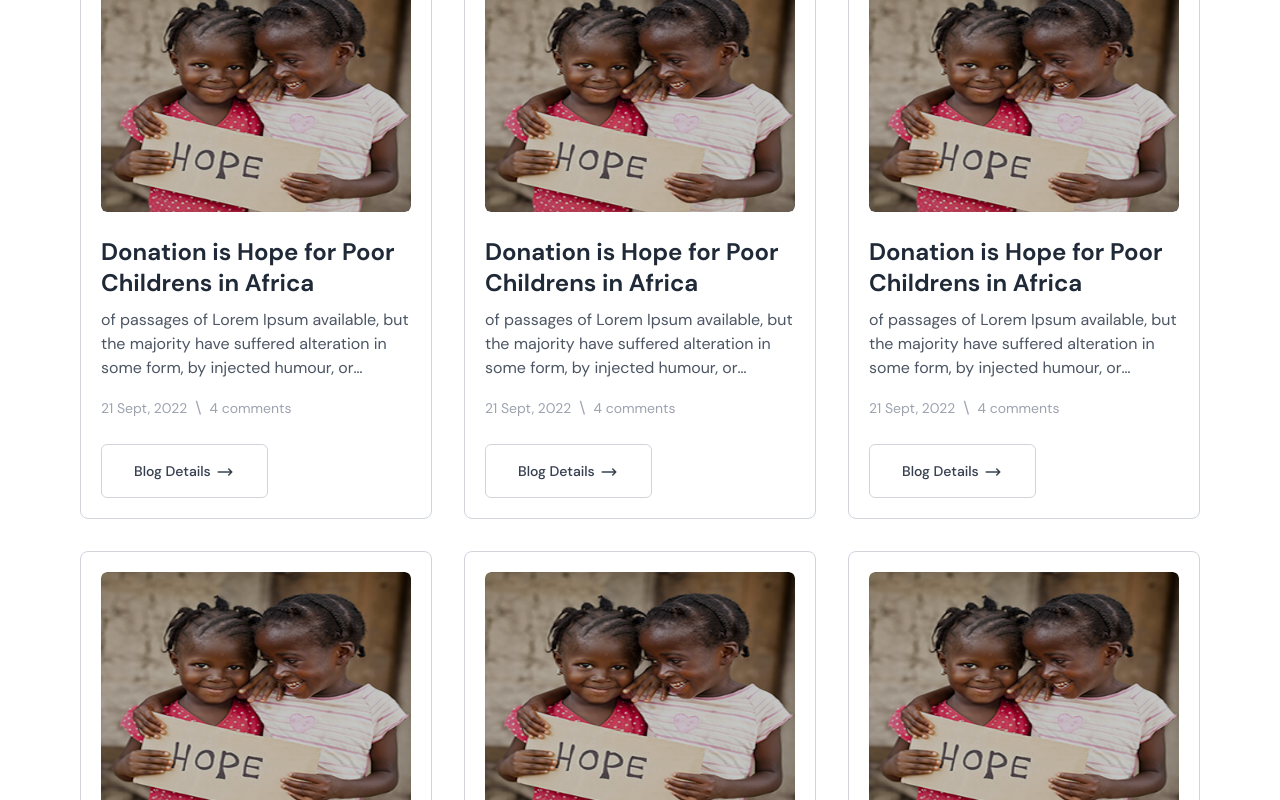
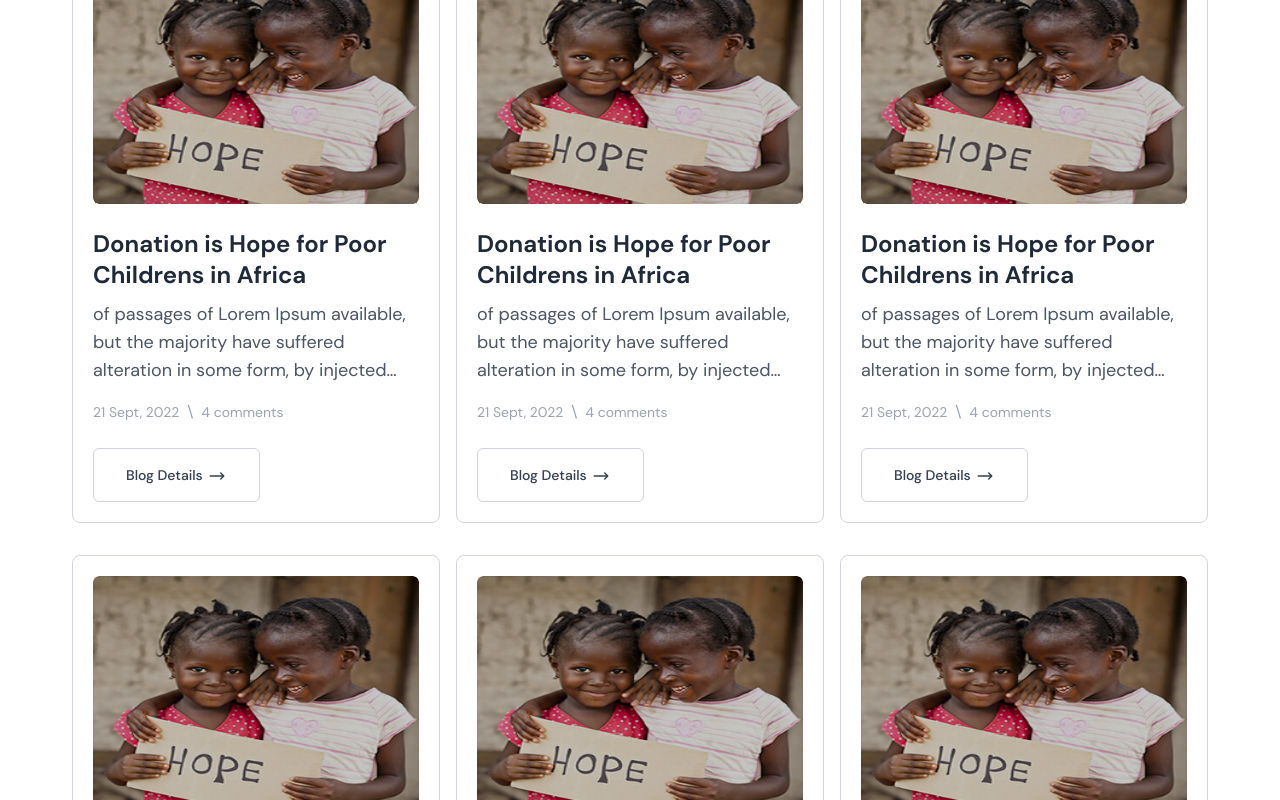
Before and after one commit to RACHID-WEBDEV/topedare, a React (Create React App) app: page /blog in a window 1280 px wide. Shown: the part 605-1405 px from the top of the page. Built offline with nearby package versions, Linux system fonts and the light colour scheme.

Commit message:
Create  Blog Card edit

```diff
--- a/src/components/section/BlogCard.js
+++ b/src/components/section/BlogCard.js
@@ -3,7 +3,7 @@ import { Link } from 'react-router-dom'
 
 const BlogCard = ({ blogImg, comments, description, date, title, url }) => {
     return (
-        <div className="w-full md:w-1/2 lg:w-1/3 px-4 my-4">
+        <div className="w-full md:w-1/2 lg:w-1/3 px-2 my-4">
             <div className="border border-solid border-gray-300 p-3 rounded-lg md:p-5 group">
                 <div className="mb-6">
                     <Link to={url} className="overflow-hidden rounded-md block">
@@ -13,7 +13,7 @@ const BlogCard = ({ blogImg, comments, description, date, title, url }) => {
                 <h3>
                     <Link to={url} className="block text-2xl md:text-md hover:text-tdf-blue-50 transition-all font-bold text-gray-800 pb-[10px] leading-[1.3] two-row-paragraph ">{title}</Link></h3>
 
-                <p className="font-normal text-base text-gray-600  three-row-paragraph ">{description}</p>
+                <p className="font-normal text-lg text-gray-600  three-row-paragraph ">{description}</p>
                 <div className="pt-4 mb-6 text-gray-400">
                     <ul className="flex flex-wrap items-center  ">
                         <li className="text-sm">
--- a/src/pages/Blog.js
+++ b/src/pages/Blog.js
@@ -8,9 +8,9 @@ const Blog = () => {
         <>
             <PagesIntro title="Our Blog" />
             <div>
-                <div className="py-16 px-2 lg:px-16 ">
+                <div className="py-10 px-2 lg:px-16 ">
                     <div className="container">
-                        <div className="flex flex-wrap -my-4 -px-4">
+                        <div className="flex flex-wrap ">
                             {
                                 blogdata.map(({ blogImg, comments, description, date, title, url }, idx) => (
                                     <BlogCard key={idx} blogImg={blogImg} comments={comments} description={description} date={date} title={title} url={url} />
```
